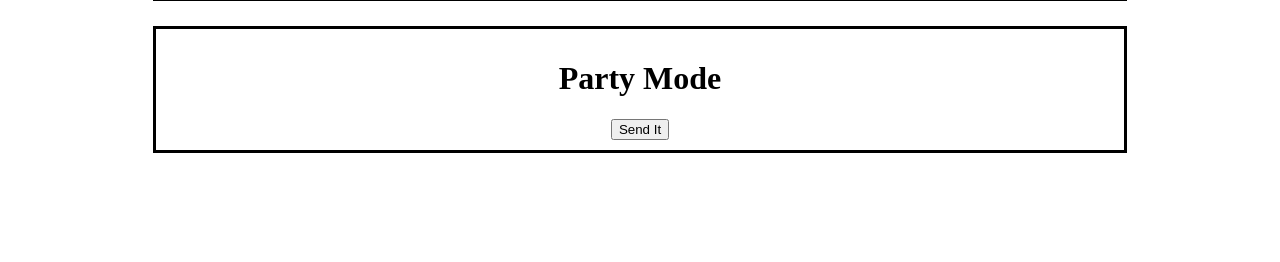
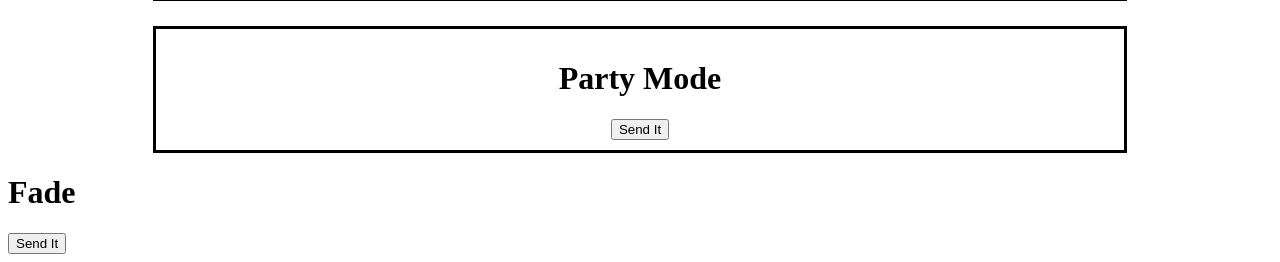
Before and after one commit to the-shwa/piLightServer, a Flask app: page / in a window 1280 px wide. Shown: the part 538-800 px from the top of the page. Run offline with Flask 2, Linux system fonts and the light colour scheme.

Commit message:
added fade button, does the same thing as party mode currently.

```diff
--- a/app.py
+++ b/app.py
@@ -84,5 +84,19 @@ def party():
         return render_template('index.html',red=red, green=green, blue=blue)
     else: #bad :(
         return render_template('bad.html')
+@app.route('/fade', methods=['GET', 'POST'])
+def party():
+    if request.method == 'POST':
+        red = randint(0,255)
+        green = randint(0,255)
+        blue = randint(0,255)
+        pi.set_PWM_dutycycle(17, red)
+        pi.set_PWM_dutycycle(22, green)
+        pi.set_PWM_dutycycle(24, blue)
+        return render_template('index.html',red=red, green=green, blue=blue)
+    if request.method == 'GET':
+        return render_template('index.html',red=red, green=green, blue=blue)
+    else: #bad :(
+        return render_template('bad.html')
 if __name__ == '__main__':
     app.run(debug=False, host='0.0.0.0')
--- a/templates/index.html
+++ b/templates/index.html
@@ -37,5 +37,11 @@
   <input class="btn btn-primary" type="submit" value="Send It">
 </form>
 </div>
+<div class="fade">
+<h1>Fade</h1>
+<form method="POST" action="/fade">
+  <input class="btn btn-primary" type="submit" value="Send It">
+</form>
+</div>
 </body>
 </html>
```
